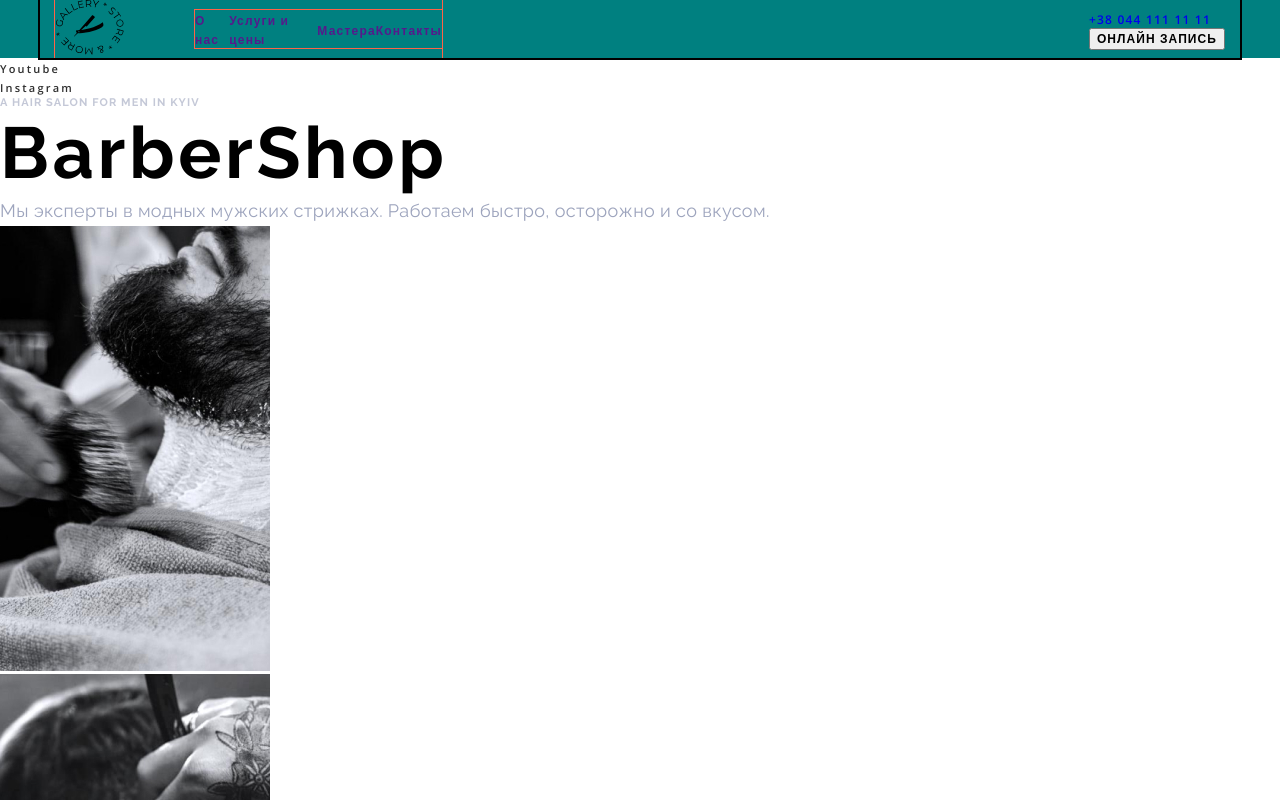
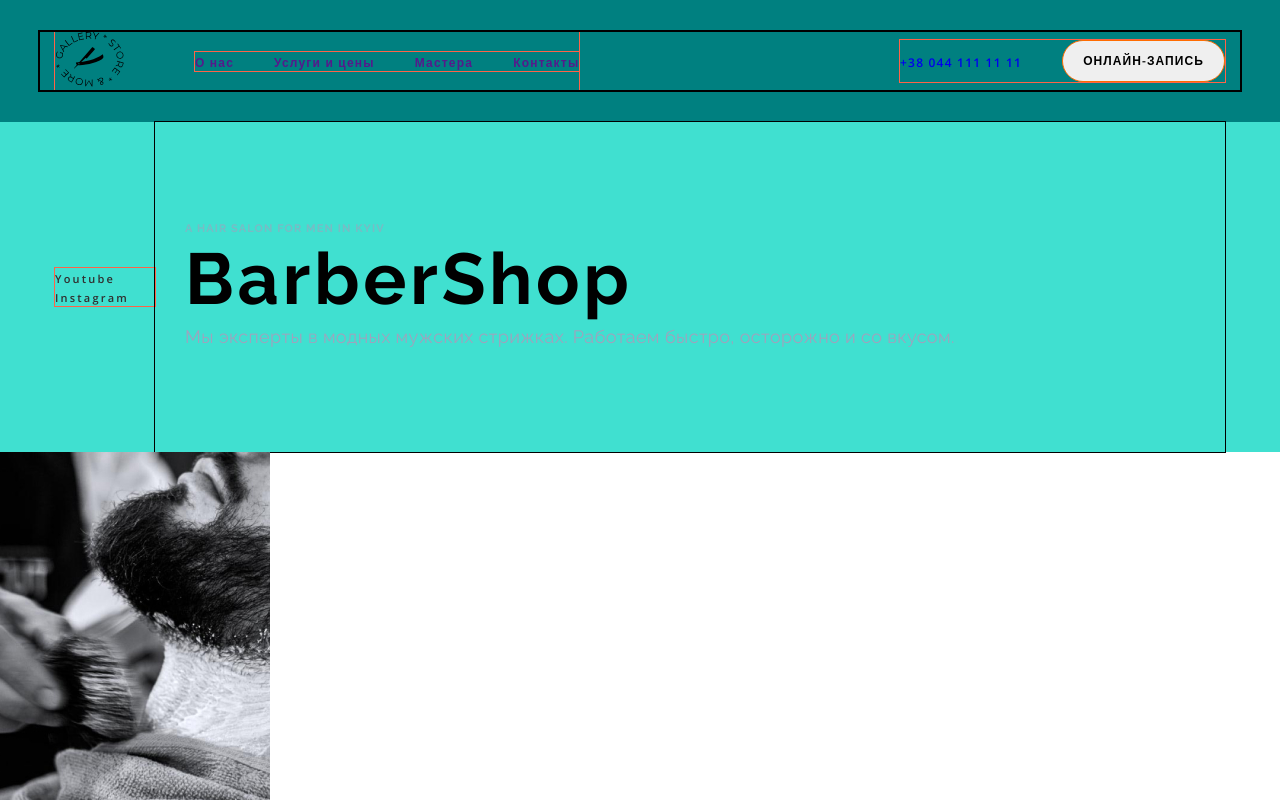
Before and after one commit to AnnaKovalski/web-site-Barbershop, a plain HTML site: page index.html in a window 1280 px wide. Shown: the top 800 px of the page. Drawn offline with nearby package versions, Linux system fonts and the light colour scheme.

Commit message:
Design header and hero block

```diff
--- a/index.html
+++ b/index.html
@@ -36,7 +36,7 @@
             </nav>
             <ul class="contact-list list">
                 <li class="contact-item"><a class="contact-link link" href="tel:+380441111111">+38 044 111 11 11</a> </li>
-                <li class="contact-item"><button type="button" class="modal-btn">Онлайн Запись </button></li>
+                <li class="contact-item"><button type="button" class="modal-btn">Онлайн-Запись </button></li>
             </ul>
         </div>
 
@@ -45,18 +45,21 @@
     <!--Hero-->
 
     <section class="hero">
-        <div class="hero-right">
+        <div class="container">
+            <div class="hero-left">
                 <ul class="media-list list">
                     <li class="media-item"><a href="" class="media-link link">Youtube</a></li>
                     <li class="media-item"><a href="" class="media-link link">Instagram</a></li>
                 </ul>
             </div>
-        <div class="hero-left">
-        <p class = "sup-title common-suptittle"lang="en"> A hair salon for men in Kyiv</p>
+            <div class="hero-right">
+                <p class="sup-title common-suptittle" lang="en"> A hair salon for men in Kyiv</p>
                 <h1 class="hero-title" lang="en"> BarberShop</h1>
                 <p class="hero-text">Мы эксперты в модных мужских стрижках.
                     Работаем быстро, осторожно и со вкусом.</p>
             </div>
+        </div>
+
 
     </section>
 
@@ -156,7 +159,7 @@
 <!--Galery-->
 
 <section>
-<h2 hidden> Галлерея </h2>
+<h2 class="visually-hidden"> Галлерея </h2>
 <p class="common-suptittle">На латинском языке “барба” означает “борода”</p>
 <ul class="list">
     <li><img src="./images/galery/work-1.jpg" alt="Барбер стрижет" width="270" height="360"></li>
--- a/сss/style.css
+++ b/сss/style.css
@@ -12,8 +12,6 @@ body {
 }
 .list {
   list-style: none;
-  padding: 0;
-  margin: 0;
 }
 .link {
   text-decoration: none;
@@ -29,13 +27,23 @@ p {
   font-family: Raleway, sans-serif;
   font-weight: 700;
 }
-.img {
+img {
   display: block;
 }
-.ul,
-.ol {
+ul,
+ol {
   padding: 0;
   margin: 0;
+}
+.visually-hidden {
+  position: absolute;
+  width: 1px;
+  height: 1px;
+  margin: -1px;
+  padding: 0;
+  overflow: hidden;
+  border: 0;
+  clip: rect(0 0 0 0);
 }
 .container {
   max-width: 1200px;
@@ -46,8 +54,8 @@ p {
 /*                                      HEADER                             */
 .header {
   background-color: teal;
-  /*display: flex;
-  outline: 2px solid black;*/
+  padding-top: 32px;
+  padding-bottom: 32px;
 }
 .header .container {
   display: flex;
@@ -61,35 +69,44 @@ p {
 }
 .nav-site {
   display: flex;
-  justify-content: space-between;
   align-items: center;
   outline: 1px solid tomato;
-  margin-right: auto;
-  width: 387px;
 }
 
 .nav-list {
   display: flex;
   outline: 1px solid tomato;
   align-items: center;
-  justify-content: space-between;
 }
 .nav-link {
   font-weight: 600;
   font-size: 12px;
   line-height: 1.33;
   letter-spacing: 0.1em;
+  padding: 20px 0;
   /*color: var(--header-color);*/
+}
+.nav-item:not(:last-child) {
+  margin-right: 40px;
 }
 .nav-link:hover,
 .nav-link:focus {
   color: var(--acent-color);
 }
+.contact-list {
+  display: flex;
+  outline: 1px solid tomato;
+  margin-left: auto;
+  align-items: center;
+}
+
 .contact-link {
   font-weight: 600;
   font-size: 12px;
   line-height: 1.33;
   letter-spacing: 0.1em;
+  margin-right: 40px;
+  padding: 20px 0;
   /*color: var(--header-color);*/
 }
 .contact-link:hover,
@@ -103,6 +120,10 @@ p {
   line-height: 1.33;
   letter-spacing: 0.09em;
   text-transform: uppercase;
+  border: 1px solid #ff6c00;
+  border-radius: 25px;
+  min-width: 160px;
+  padding: 12px 20px;
   /*color: var(--header-color);*/
   cursor: pointer;
 }
@@ -111,6 +132,26 @@ p {
   background-color: var(--acent-color);
 }
 /*                                         HERO                                */
+.hero {
+  background-color: turquoise;
+  /*padding-top: 184px;
+  padding-bottom: 206px;*/
+}
+.hero > .container {
+  display: flex;
+  align-items: center;
+}
+.hero-left {
+  width: 100px;
+  outline: 1px solid tomato;
+}
+.hero-right {
+  flex-grow: 1;
+  outline: 1px solid black;
+  padding: 100px 30px;
+}
+.media-list {
+}
 .media-link {
   font-weight: 600;
   font-size: 11px;
```
Also changed, not shown: images/hero-bg.jpg (added). Lines whose indentation alone changed are shown as unchanged.
